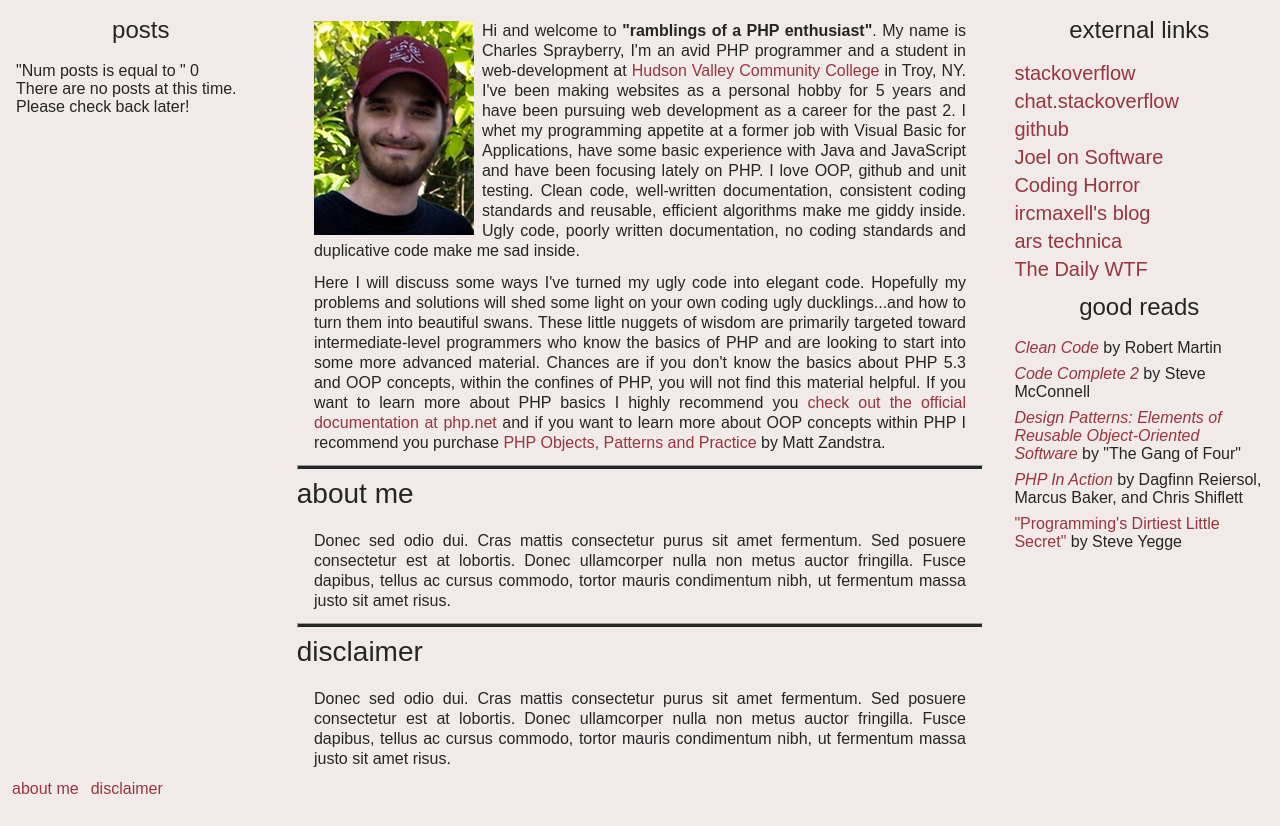
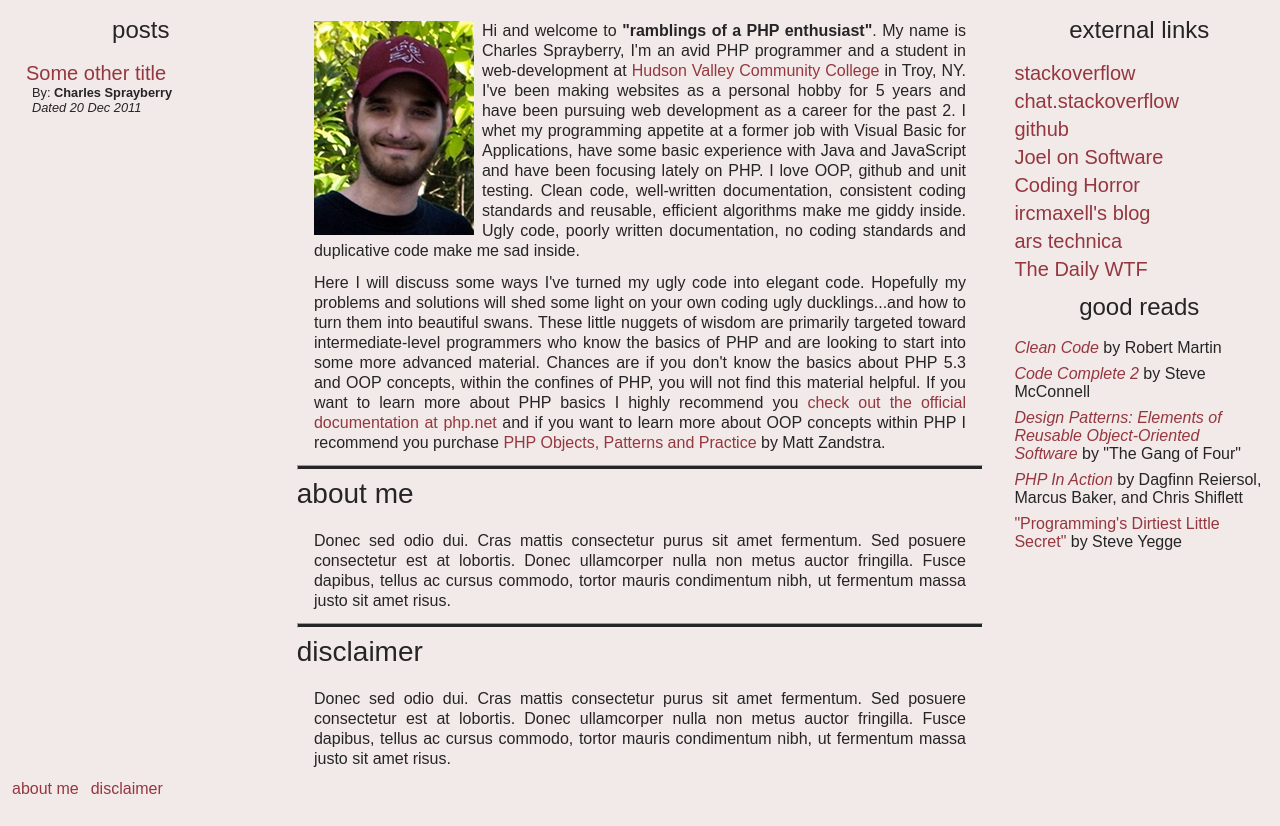
Before and after one commit to cspray/archived-blog, a Jekyll site: the page built from index.html, in a window 1280 px wide, cut to the strip 95-921 px from the top of the page. Built offline with Jekyll 4.4.1, drawn with Linux system fonts in a browser that asks for light colours.

Commit message:
UPD ok, attempting to see if the final fixes have been made to posts navigation

```diff
--- a/_layouts/default.html
+++ b/_layouts/default.html
@@ -36,7 +36,6 @@
 						<h3>posts</h3>
 	                    <ul class="navigation-menu vertical-list">
 	                    {% assign numposts = site.posts.size %}
-	                    "Num posts is equal to " {{ numposts }}
 	                    {% if numposts == 0 %}
 	                    	<li>There are no posts at this time.  Please check back later!</li>
 	                    {% else %}
```
Also changed, not shown: _posts/2011-12-20-some-other-title.html (renamed from _includes/2011-12-20-some-other-title.html).
